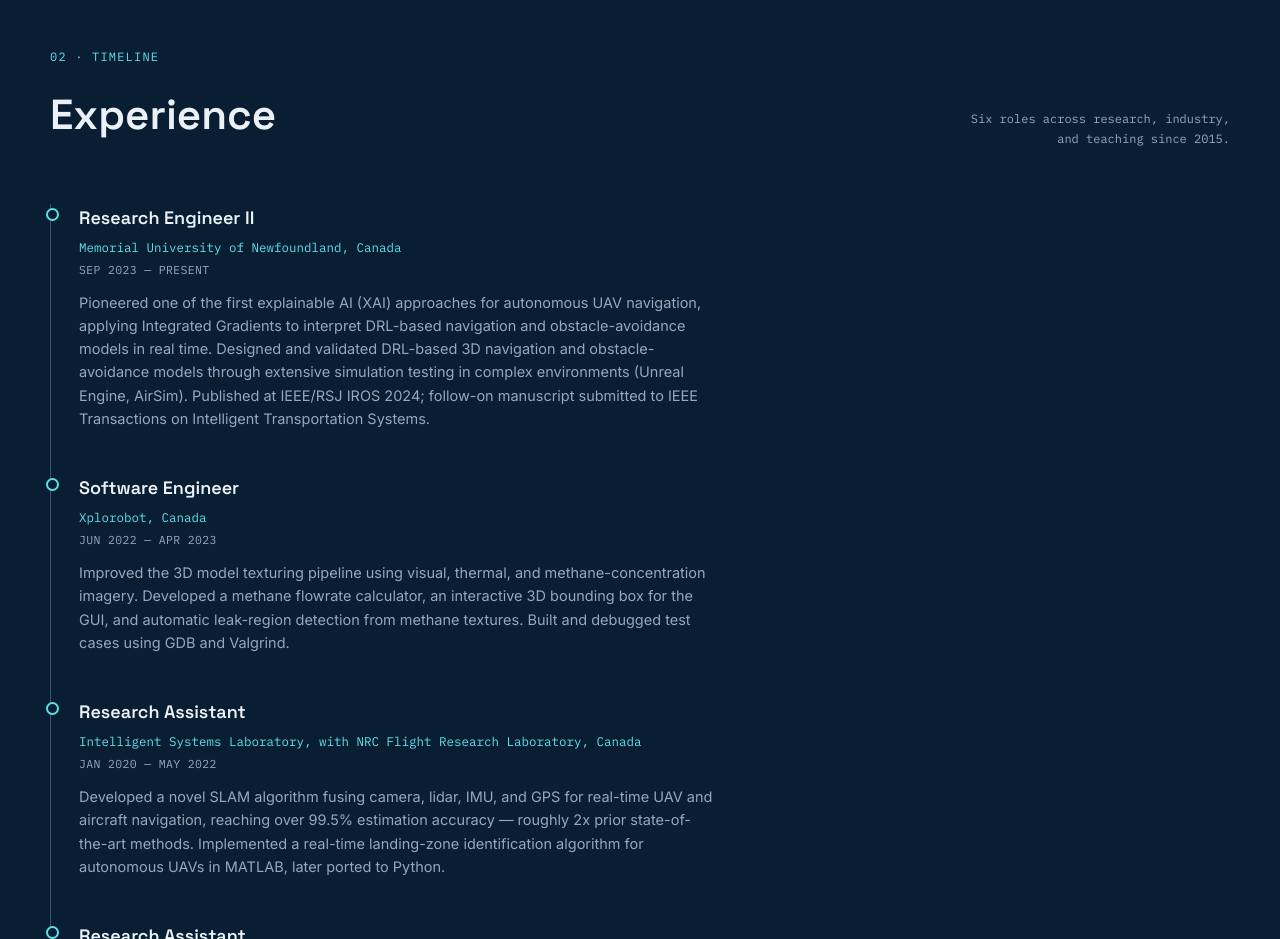
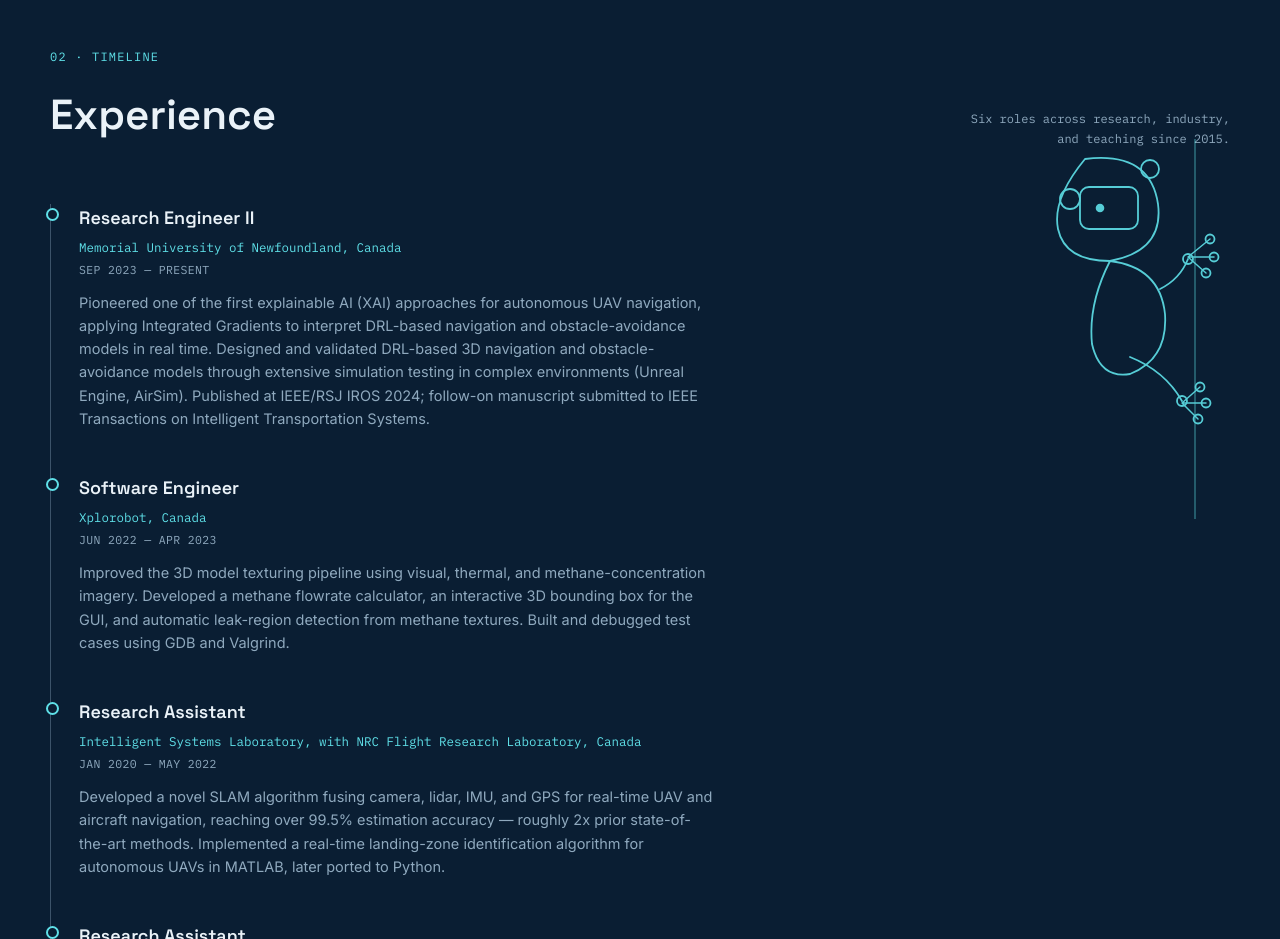
Before and after one commit to didzdissanayaka8/didzdissanayaka8.github.io, a plain HTML site: page index.html in a window 1280 px wide. Shown: the part 1680-2619 px from the top of the page. Drawn offline with Linux system fonts and the light colour scheme.

Commit message:
Add peeking robot SVG below section header
Added a peeking robot SVG graphic below the section header.

```diff
--- a/index.html
+++ b/index.html
@@ -99,6 +99,10 @@
   .watermark{ position:absolute; pointer-events:none; opacity:0.07; z-index:0; }
   .watermark.humanoid{ right:0; top:40px; width:260px; }
   @media (max-width:900px){ .watermark.humanoid{ display:none; } }
+
+  /* peeking robot sketch, sits below the section header so it never overlaps the note text */
+  .bot-peek-exp{ position:absolute; right:0; top:140px; width:220px; opacity:0.9; pointer-events:none; z-index:0; }
+  @media (max-width:1000px){ .bot-peek-exp{ display:none; } }
 
   .section{ padding:48px 0; border-top:1px solid var(--line); position:relative; z-index:1; }
   .section-head{ display:flex; justify-content:space-between; align-items:flex-end; gap:24px; margin-bottom:56px; flex-wrap:wrap; }
@@ -348,6 +352,36 @@
     </div>
     <div class="section-note">Six roles across research, industry, and teaching since 2015.</div>
   </div>
+
+  <svg class="bot-peek-exp" viewBox="0 0 220 380" aria-hidden="true">
+    <g stroke="#5FE0E8" stroke-width="1.8" fill="none" stroke-linecap="round" stroke-linejoin="round">
+      <!-- the edge the robot is peeking around -->
+      <line x1="185" y1="0" x2="185" y2="380" stroke-width="1.2" opacity="0.6"/>
+
+      <!-- helmet / head, tilted, peeking left -->
+      <path d="M75 20 Q140 12 148 65 Q154 112 100 122 Q55 122 48 90 Q42 60 75 20 Z"/>
+      <rect x="70" y="48" width="58" height="42" rx="9"/>
+      <circle cx="90" cy="69" r="3.4" fill="#5FE0E8"/>
+      <circle cx="60" cy="60" r="10"/>
+      <circle cx="140" cy="30" r="9"/>
+
+      <!-- body -->
+      <path d="M100 122 Q150 128 155 175 Q158 220 120 235 Q90 240 82 205 Q78 165 100 122 Z"/>
+
+      <!-- upper arm reaching to the edge -->
+      <path d="M150 150 Q170 140 178 120"/>
+      <circle cx="178" cy="120" r="5"/>
+      <path d="M178 118 L200 100 M178 118 L204 118 M178 118 L196 134" stroke-width="1.5"/>
+      <circle cx="200" cy="100" r="4.5"/><circle cx="204" cy="118" r="4.5"/><circle cx="196" cy="134" r="4.5"/>
+
+      <!-- lower arm reaching to the edge -->
+      <path d="M120 218 Q155 232 172 262"/>
+      <circle cx="172" cy="262" r="5"/>
+      <path d="M172 264 L188 280 M172 264 L196 264 M172 264 L190 248" stroke-width="1.5"/>
+      <circle cx="188" cy="280" r="4.5"/><circle cx="196" cy="264" r="4.5"/><circle cx="190" cy="248" r="4.5"/>
+    </g>
+  </svg>
+
   <div class="timeline">
     <div class="tl-item">
       <div class="tl-role">Research Engineer II</div>
```
